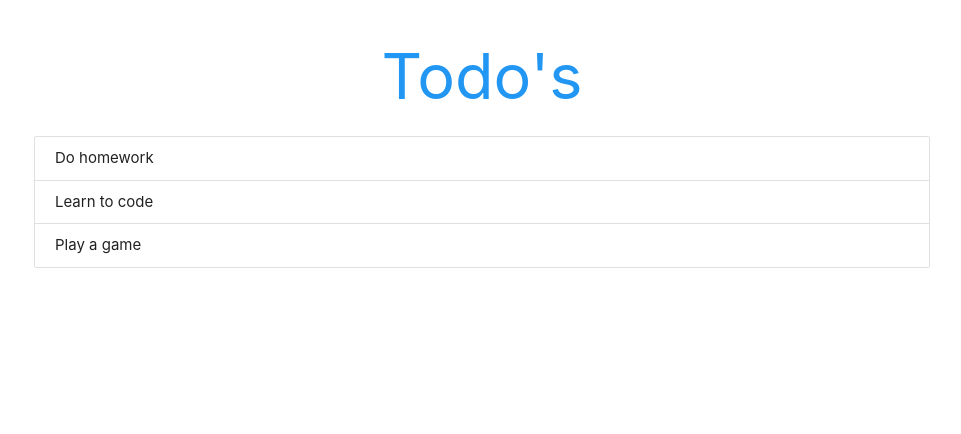
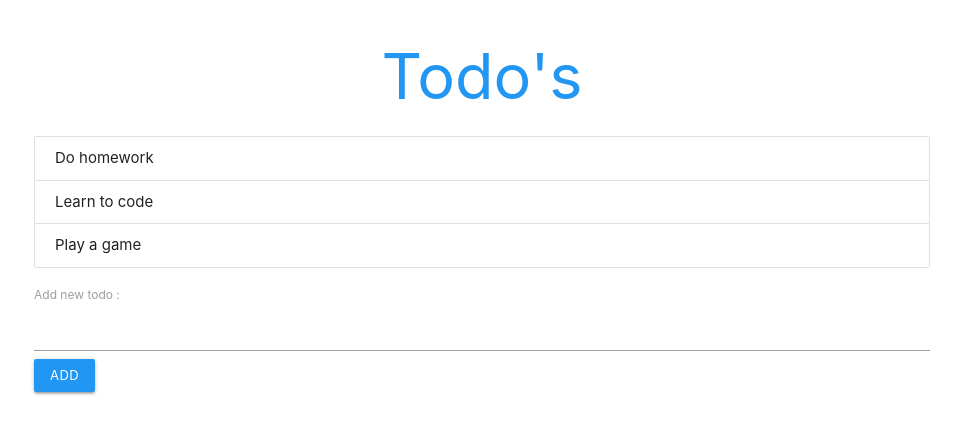
Before and after one commit to hendraaagil/simple-todo-app, a React (Create React App) app: page / in a window 1280 px wide. Shown: the top 434 px of the page, without its empty margins (158-1119 px from the left). Built offline with nearby package versions, Linux system fonts and the light colour scheme.

Commit message:
:hammer: Make AddTodo component

```diff
--- /dev/null
+++ b/src/AddTodo.js
@@ -0,0 +1,39 @@
+import React, { Component } from 'react';
+
+class AddTodo extends Component {
+  state = {
+    content: '',
+  };
+
+  handleChange = (e) => {
+    this.setState({
+      content: e.target.value,
+    });
+  };
+
+  handleSubmit = (e) => {
+    e.preventDefault();
+    this.props.addTodo(this.state);
+    this.setState({
+      content: '',
+    });
+  };
+
+  render() {
+    return (
+      <div>
+        <form onSubmit={this.handleSubmit}>
+          <label>Add new todo : </label>
+          <input
+            type="text"
+            onChange={this.handleChange}
+            value={this.state.content}
+          />
+          <button className="btn-small blue">Add</button>
+        </form>
+      </div>
+    );
+  }
+}
+
+export default AddTodo;
--- a/src/App.js
+++ b/src/App.js
@@ -1,5 +1,6 @@
 import React, { Component } from 'react';
 import Todos from './Todos';
+import AddTodo from './AddTodo';
 
 class App extends Component {
   state = {
@@ -19,11 +20,20 @@
     });
   };
 
+  addTodo = (todo) => {
+    todo.id = Math.random();
+    let todos = [...this.state.todos, todo];
+    this.setState({
+      todos,
+    });
+  };
+
   render() {
     return (
       <div className="todo-app container">
         <h1 className="center blue-text">Todo's</h1>
         <Todos todos={this.state.todos} deleteTodo={this.deleteTodo} />
+        <AddTodo addTodo={this.addTodo} />
       </div>
     );
   }
```
